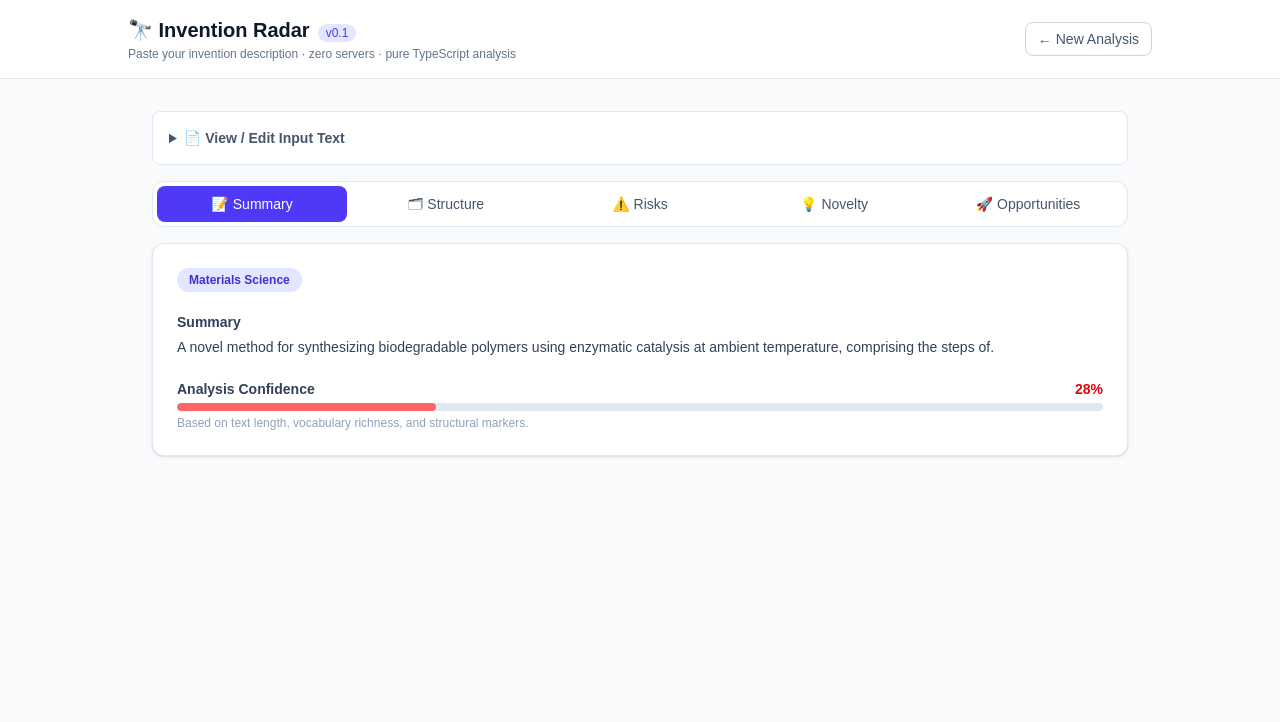
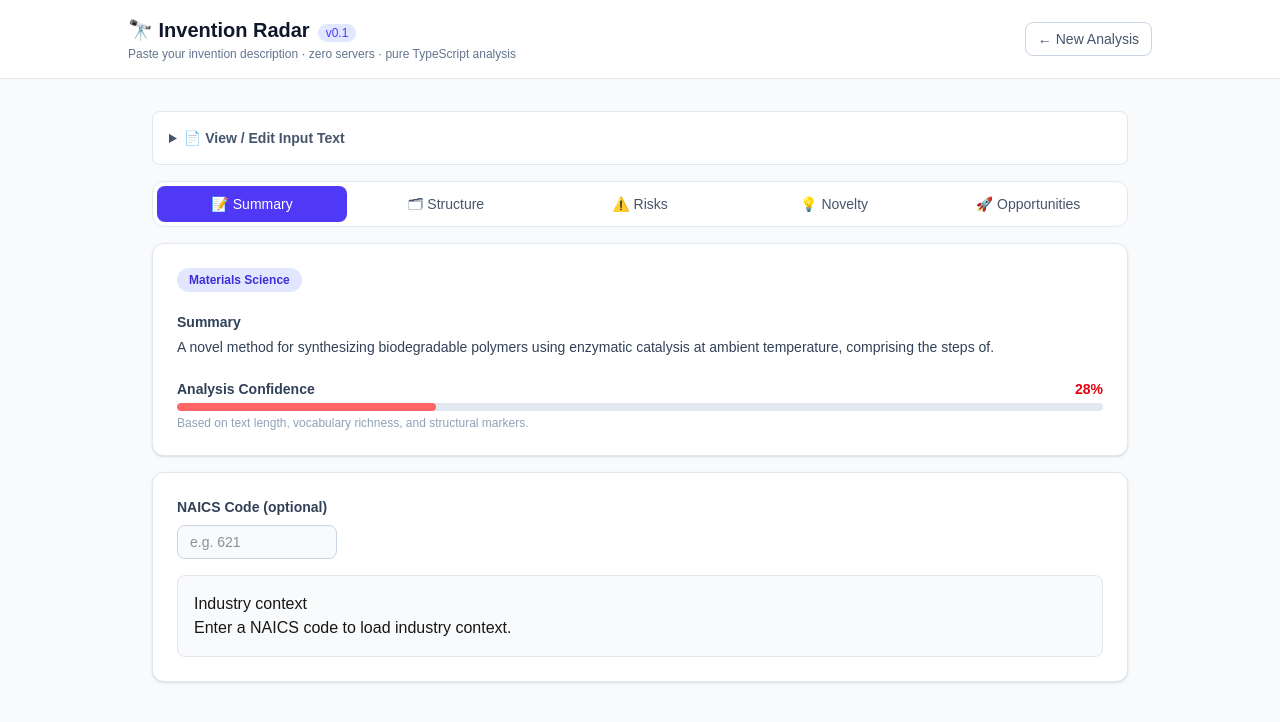
Before and after one commit to kipp9165/codex-system, a Next.js app: page /invention-radar in a window 1280 px wide. Both pictures are taken after a click on the button "Biodegradable Polymer Method". Shown: the top 722 px of the page. Built offline with nearby package versions, Linux system fonts and the light colour scheme.

Commit message:
feat: add IndustryContextPanel and wire into Invention Radar page
Co-authored-by: kipp9165 <210654082+kipp9165@users.noreply.github.com>
Agent-Logs-Url: https://github.com/kipp9165/codex-system/sessions/94be16f5-2c8c-4880-88df-98eb6299d1de

```diff
--- /dev/null
+++ b/apps/invention-radar/components/IndustryContextPanel.tsx
@@ -0,0 +1,69 @@
+"use client";
+
+import React from "react";
+import { mapInventionToIndustry } from "../lib/industryMapping";
+
+type IndustryContextPanelProps = {
+  naics: string | null;
+};
+
+const PANEL_HEADING = "Industry context";
+
+export function IndustryContextPanel({ naics }: IndustryContextPanelProps) {
+  if (!naics) {
+    return (
+      <section
+        style={{
+          border: "1px solid #e5e7eb",
+          borderRadius: 8,
+          padding: "1rem",
+          marginTop: "1rem",
+          background: "#f9fafb",
+        }}
+      >
+        <h3 style={{ marginTop: 0 }}>{PANEL_HEADING}</h3>
+        <p style={{ margin: 0 }}>Enter a NAICS code to load industry context.</p>
+      </section>
+    );
+  }
+
+  const context = mapInventionToIndustry(naics);
+
+  if (!context) {
+    return (
+      <section
+        style={{
+          border: "1px solid #fee2e2",
+          borderRadius: 8,
+          padding: "1rem",
+          marginTop: "1rem",
+          background: "#fef2f2",
+        }}
+      >
+        <h3 style={{ marginTop: 0 }}>{PANEL_HEADING}</h3>
+        <p style={{ margin: 0 }}>No industry profile found for NAICS {naics}.</p>
+      </section>
+    );
+  }
+
+  return (
+    <section
+      style={{
+        border: "1px solid #e5e7eb",
+        borderRadius: 8,
+        padding: "1rem",
+        marginTop: "1rem",
+        background: "#f9fafb",
+      }}
+    >
+      <h3 style={{ marginTop: 0 }}>{PANEL_HEADING}</h3>
+      <p style={{ margin: "0 0 0.5rem" }}>
+        <strong>{context.name}</strong> ({context.naics})
+      </p>
+      <p style={{ margin: 0 }}>
+        Archetype:{" "}
+        {context.archetypeLabel ? context.archetypeLabel : "Not yet classified"}
+      </p>
+    </section>
+  );
+}
--- a/src/app/invention-radar/page.tsx
+++ b/src/app/invention-radar/page.tsx
@@ -29,6 +29,7 @@ import Summary from "./components/Summary";
 import RiskFlags from "./components/RiskFlags";
 import NoveltyHints from "./components/NoveltyHints";
 import Opportunities from "./components/Opportunities";
+import { IndustryContextPanel } from "../../../apps/invention-radar/components/IndustryContextPanel";
 
 import type { StructureResult } from "./utils/detectStructure";
 import type { SummaryResult } from "./utils/summarize";
@@ -86,6 +87,7 @@ export default function InventionRadarPage() {
   const [results, setResults] = useState<AnalysisResults | null>(null);
   const [activeTab, setActiveTab] = useState<TabKey>("summary");
   const [analysing, setAnalysing] = useState(false);
+  const [selectedNaics, setSelectedNaics] = useState<string | null>(null);
 
   const runAnalysis = useCallback((text: string) => {
     setAnalysing(true);
@@ -253,6 +255,27 @@ export default function InventionRadarPage() {
                 <Opportunities data={results.opportunities} />
               )}
             </div>
+
+            {/* Industry context panel */}
+            <div className="rounded-xl bg-white border border-slate-200 p-6 shadow-sm">
+              <label
+                htmlFor="naics-input"
+                className="mb-2 block text-sm font-semibold text-slate-700"
+              >
+                NAICS Code (optional)
+              </label>
+              <input
+                id="naics-input"
+                type="text"
+                className="rounded-lg border border-slate-300 bg-slate-50 px-3 py-1.5 text-sm text-slate-800 focus:border-indigo-400 focus:outline-none focus:ring-2 focus:ring-indigo-200 w-40"
+                placeholder="e.g. 621"
+                value={selectedNaics ?? ""}
+                onChange={(e) =>
+                  setSelectedNaics(e.target.value.trim() || null)
+                }
+              />
+              <IndustryContextPanel naics={selectedNaics} />
+            </div>
           </div>
         )}
       </main>
```
